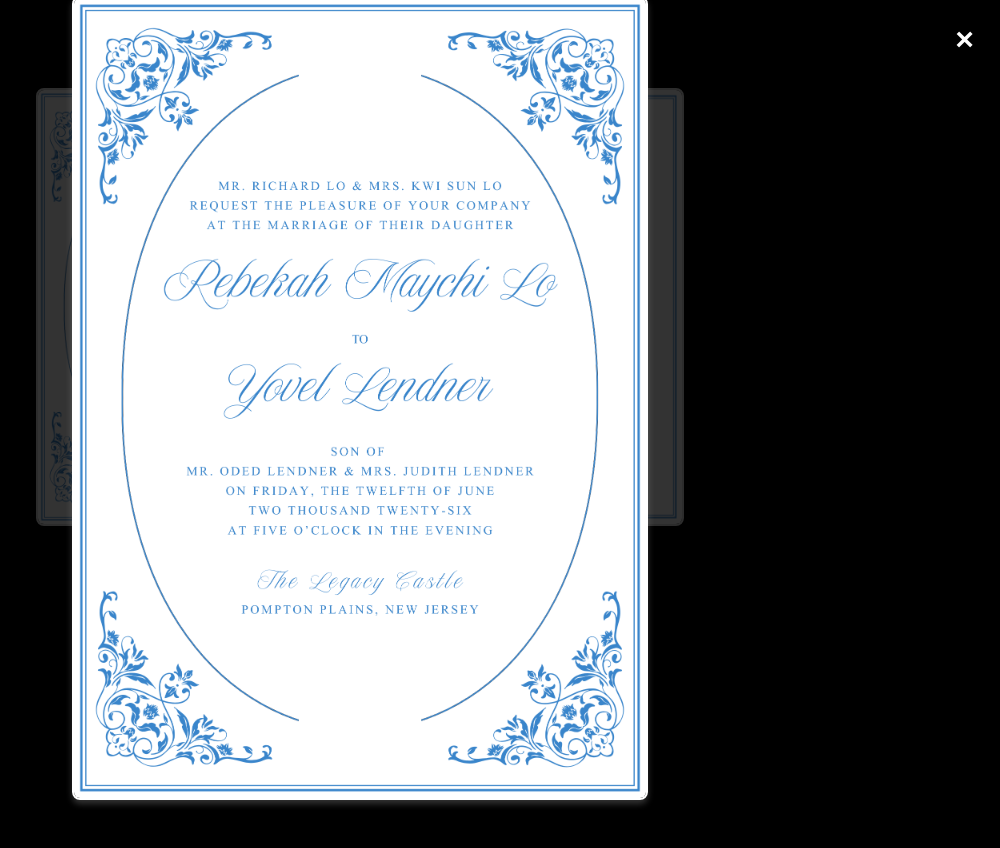
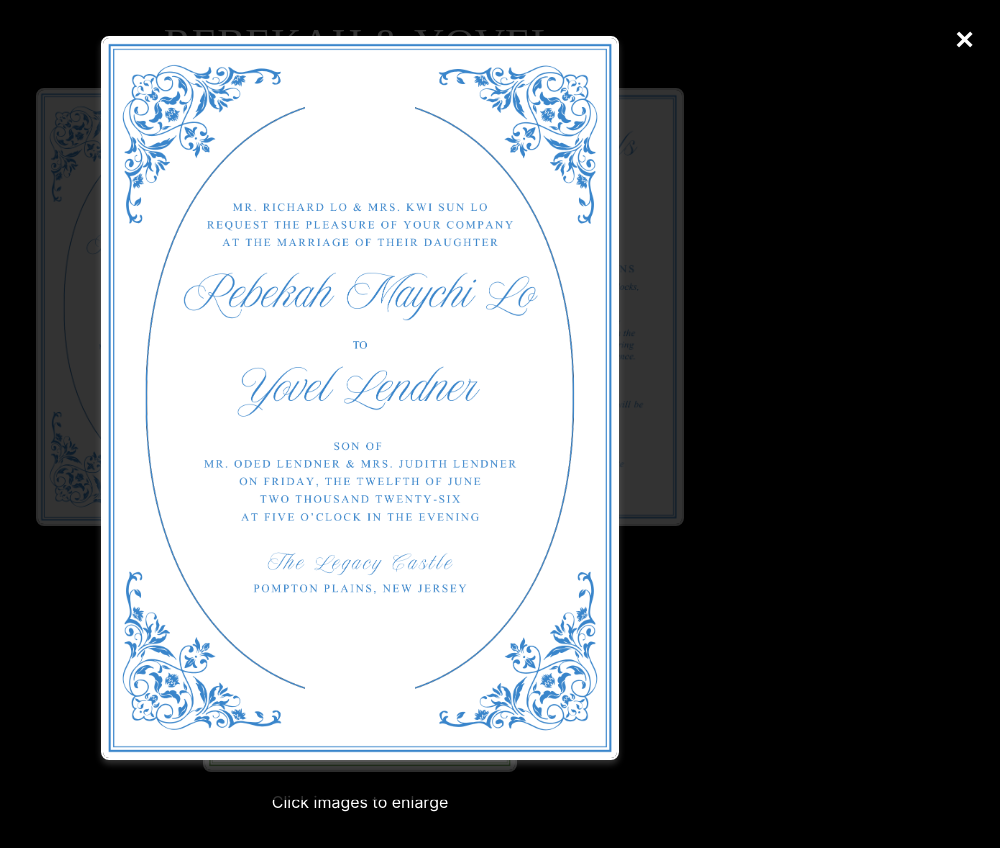
Before and after one commit to bexcxlo/lo_lendner_wedding_invitation, a React (Create React App) app: page / in a window 1280 px wide. Both pictures are taken after a click on the picture 473 px from the left and 306 px from the top of the page. Shown: the whole page, without its empty margins (280-1280 px from the left). Before the commit the page ends 800 px from the top, so only its background shows below. Built offline with nearby package versions, Linux system fonts and the light colour scheme; a web font is replaced by a local one.

Commit message:
added notes so people know to click images

```diff
--- a/src/App.css
+++ b/src/App.css
@@ -103,7 +103,7 @@ html, body {
   width: auto;
   height: auto;
   max-width: 100vw;
-  max-height: 100vh;
+  max-height: 90vh;
   border: 2px solid #fff;
   border-radius: 8px;
   box-shadow: 0 4px 6px rgba(255, 255, 255, 0.2);
@@ -125,6 +125,13 @@ html, body {
   font-style: normal;
 }
 
+.modal-caption {
+  font-size: 1rem;
+  color: #fff;
+  text-align: center;
+  font-family: Arial, Helvetica, sans-serif;
+}
+
 /* Media query for portrait screens */
 @media (orientation: portrait) {
   .cards-container img {
--- a/src/App.tsx
+++ b/src/App.tsx
@@ -66,9 +66,15 @@ function App() {
                 }
               }}
             />
+            {focusedImage === rsvp && (
+              <p className="modal-caption">
+                Clicking this image will take you to our wedding website to RSVP.
+              </p>
+            )}
           </div>
         </div>
       )}
+      <p style={{color: 'white'}}>Click images to enlarge</p>
     </div>
   );
 }
```
